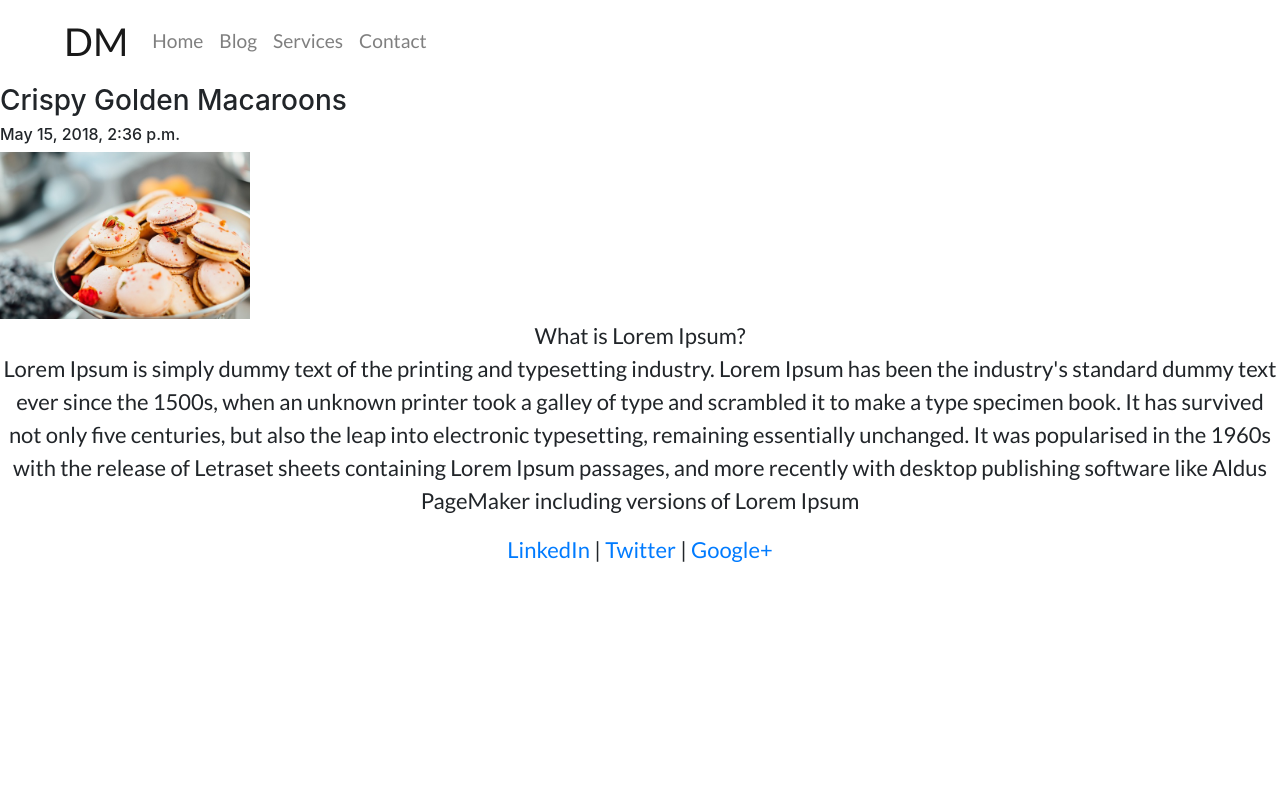
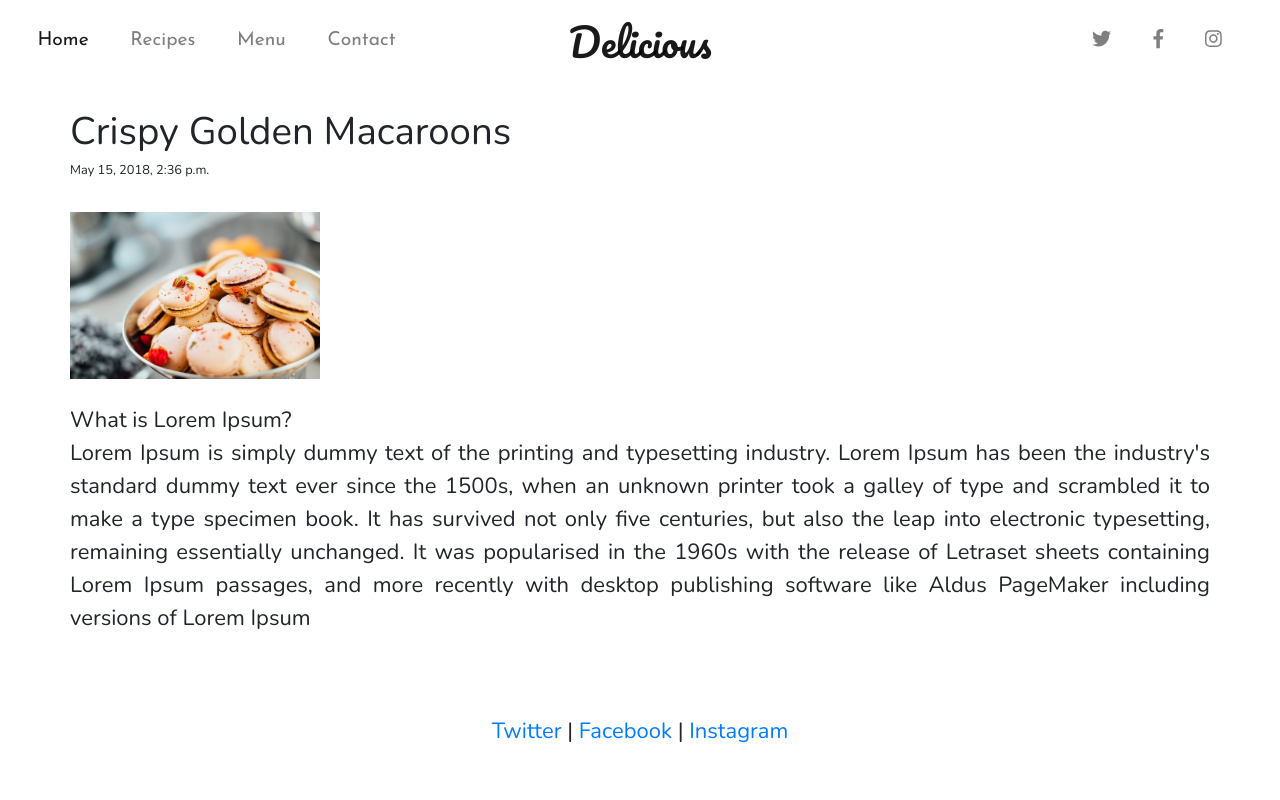
Before and after one commit to dmjfk/mysite, a Django app: page /blog/5 in a window 1280 px wide. Run offline with Django 3.2, Linux system fonts and the light colour scheme; data comes from the database, SQL or seed files in the repository; both versions use the stored data as it was after the commit; some libraries are stand-ins or nearby versions.

Commit message:
modified navigation, blog templates
modified navigation, blog templates

```diff
--- /dev/null
+++ b/blog/static/blog/css/blog-style.css
@@ -0,0 +1,32 @@
+.blogcontent{
+  margin-top: 2vw;
+  margin-bottom: 5vw;
+  text-align: left;
+}
+
+.blog-post-meta{
+  font-size: 1vw;
+  text-align: left;
+  color: #7e7c7d;
+}
+.post-title a{
+  color: BLACK !important;
+}
+
+.blog-article{
+  margin-top: 5vw;
+}
+
+.post-title h1{
+  font-size : 3vw !important;
+}
+.post-date-time{
+  margin-bottom: 2vw;
+}
+.post-date-time h6{
+  font-size: 1vw;
+  text-align: left;
+}
+.post-image{
+  margin-bottom: 2vw;
+}
--- a/blog/templates/blog/blog.html
+++ b/blog/templates/blog/blog.html
@@ -15,7 +15,7 @@
 			{% endif %}
 		</div>
 		<div class="col-sm-8">
-			<h5 class="post-title"><a href="/blog/{{post.id}}"> {{post.title}}</a></h5>
+			<h3 class="post-title"><a href="/blog/{{post.id}}"> {{post.title}}</a></h3>
 			<p class="blog-post-meta">{{ post.date|date:"d-m-Y" }}</p>
 			<p class="text-left">{{ post.body|safe|truncatewords:"25" }}</p>
 		</div>
--- a/blog/templates/blog/post.html
+++ b/blog/templates/blog/post.html
@@ -1,10 +1,21 @@
 {% extends "personal/base.html" %}
 
+
 {% block content %}
-	<h3>{{post.title}}</h3>
-	<h6>{{post.date}}</h6>
+<div class="container blogcontent">
+	<div class="row post-title">
+		<h1>{{post.title}}</h1>
+	</div>
+	<div class="row post-date-time">
+		<h6>{{post.date}}</h6>
+	</div>
+	<div class="row post-image">
 	{% if post.image %}
 	<img src="{{ post.image.url }}" width="250">
 	{% endif %}
+	</div>
+	<div class="row post-body">
 	{{post.body|safe|linebreaks}}
+	</div>
+</div>
 {% endblock %}
--- a/personal/static/personal/css/style.css
+++ b/personal/static/personal/css/style.css
@@ -9,7 +9,7 @@ body{
   background-repeat: no-repeat;
 }
 *{
-  font-family: 'Lato', sans-serif; /*Berlin Sans FB;*/
+  font-family: 'Nunito', sans-serif; /*Berlin Sans FB;*/
   margin: 0;
   padding: 0;
 }
@@ -19,9 +19,18 @@ body{
 }
 .navbar-brand{
   font-size: 3vw !important;
+  font-family: 'Pacifico', cursive;
 }
 .nav-link{
   font-size: 1.5vw !important;
+  font-family: 'Josefin Sans',sans-serif;
+}
+.navbar-nav li{
+  padding-right: 1.5vw;
+  padding-left: .5vw;
+}
+.navbar-toggler-icon{
+  /* background-color: transparent !important; */
 }
 .content{
   margin-top: 50vw;
@@ -32,12 +41,14 @@ h1{
 }
 p{
   font-size: 22px;
-  text-align: center;
+  text-align: justify;
+  /* font-family: 'Montserrat', sans-serif !important; */
 }
 
 .parallax{
   height:30vw;
   width:100vw;
+  margin-top: 5vw;
   background-image: url('/static/personal/img/footer-bg.jpg');
   background-position:center;
   background-repeat: no-repeat;
@@ -53,26 +64,12 @@ textarea{
   width: 52vw;
 }
 
-.blogcontent{
-  margin-top: 2vw;
-  margin-bottom: 5vw;
-  text-align: left;
+.contactus h1{
+  text-align: center;
 }
 
-.blog-post-meta{
-  font-size: 1vw;
-  text-align: left;
-  color: #7e7c7d;
-}
-.post-title a{
-  color: BLACK !important;
-}
-
-.blog-article{
-  margin-top: 5vw;
-}
-.article-img{
-
+footer p{
+text-align: center;
 }
 /* Ghost CSS for debugging */
 /* * {
--- a/personal/templates/personal/base.html
+++ b/personal/templates/personal/base.html
@@ -5,7 +5,7 @@
 <head>
 	<meta charset="utf-8" />
 	<meta name="viewport" content = "width=device-width, initial-scale=1.0">
-	<title>{% block head_title %}Dhanya John{% endblock %}</title>
+	<title>{% block head_title %}Delicious by Dhanya{% endblock %}</title>
 
 	{% include 'personal/head_css.html' %}
 	{% include 'personal/javascript.html' %}
--- a/personal/templates/personal/contact.html
+++ b/personal/templates/personal/contact.html
@@ -1,14 +1,14 @@
 <div class="container">
 	<div class="row mt-5 mb-5">
-	  <div class="col-4">
+	  <div class="contactus col-5">
 			<h1>Contact Us</h1>
 			<p>Lorem Ipsum is simply dummy text of the printing and typesetting industry. Lorem Ipsum has been the industry's standard dummy text ever since the 1500s,</p>
 		</div>
-		<div class="col-8 mt-3">
+		<div class="col-7 mt-3">
 			<input type="text" class="mr-4 py-2 px-3" placeholder="Name"/>
 			<p></p>
 			<input type="text" class="mr-4 py-2 px-3" placeholder="Email"/>
-			<textarea rows="7" placeholder="Message" class="mt-3 py-3 px-3"></textarea>
+			<textarea rows="5" placeholder="Message" class="mt-3 py-3 px-3"></textarea>
 		</div>
 	</div>
 </div>
--- a/personal/templates/personal/footer.html
+++ b/personal/templates/personal/footer.html
@@ -1,5 +1,5 @@
 <footer>
   <div class="container-fluid">
-    <p><a href="#" target="blank">LinkedIn</a> | <a href="#" target="blank">Twitter</a> | <a href="#" target="blank">Google+</a></p>
+    <p><a href="" target="blank">Twitter</a> | <a href="" target="blank">Facebook</a> | <a href="" target="blank">Instagram</a></p>
   </div>
 </footer>
--- a/personal/templates/personal/head_css.html
+++ b/personal/templates/personal/head_css.html
@@ -1,4 +1,5 @@
 {% load staticfiles %}
 <link rel="stylesheet" href="{% static 'personal/css/bootstrap.min.css' %}" type = "text/css"/>
 <link rel="stylesheet" href="{% static 'personal/css/style.css' %}" type = "text/css"/>
-<link rel="stylesheet" type="text/css" href="http://fonts.googleapis.com/css?family=Arvo|Lato">
+<link rel="stylesheet" href="{% static 'blog/css/blog-style.css' %}" type = "text/css"/>
+<link rel="stylesheet" type="text/css" href="http://fonts.googleapis.com/css?family=Nunito|Open+Sans|Pacifico|Josefin+Sans">
--- a/personal/templates/personal/home.html
+++ b/personal/templates/personal/home.html
@@ -23,7 +23,7 @@
   <h1>Our Features</h1>
 </div>
 
-<div class="container text-center pt-4">
+<div class="container text-center">
   <div class="row">
     <div class="col-4">
       <i class="fas fa-bars fa-7x"></i>
--- a/personal/templates/personal/navbar.html
+++ b/personal/templates/personal/navbar.html
@@ -1,23 +1,31 @@
-<nav class="navbar navbar-expand-lg navbar-light">
-  <a class="navbar-brand pl-5" href="/">DM</a>
-  <button class="navbar-toggler" type="button" data-toggle="collapse" data-target="#navbarSupportedContent" aria-controls="navbarSupportedContent" aria-expanded="false" aria-label="Toggle navigation">
+<nav class="navbar navbar-light navbar-expand-md justify-content-between">
+    <div class="container-fluid">
+        <button class="navbar-toggler" type="button" data-toggle="collapse" data-target=".dual-nav">
             <span class="navbar-toggler-icon"></span>
         </button>
-
-  <div class="collapse navbar-collapse" id="navbarSupportedContent">
-    <ul class="navbar-nav mr-auto">
-      <li class="nav-item">
-        <a class="nav-link" href="/">Home</a>
+        <div class="navbar-collapse collapse dual-nav w-50 order-1 order-md-0">
+            <ul class="navbar-nav">
+                <li class="nav-item active">
+                    <a class="nav-link pl-0" href="/">Home <span class="sr-only">Home</span></a>
                 </li>
                 <li class="nav-item">
-        <a class="nav-link" href="/blog/">Blog</a>
+                    <a class="nav-link" href="/blog/">Recipes</a>
                 </li>
                 <li class="nav-item">
-        <a class="nav-link" href="/services/">Services</a>
+                    <a class="nav-link" href="/services/">Menu</a>
                 </li>
                 <li class="nav-item">
                     <a class="nav-link" href="/contact/">Contact</a>
                 </li>
             </ul>
         </div>
+        <a href="/" class="navbar-brand mx-auto d-block text-center order-0 order-md-1 w-25">Delicious</a>
+        <div class="navbar-collapse collapse dual-nav w-50 order-2">
+            <ul class="nav navbar-nav ml-auto">
+                <li class="nav-item"><a class="nav-link" href=""><i class="fab fa-twitter"></i></a></li>
+                <li class="nav-item"><a class="nav-link" href=""><i class="fab fa-facebook-f"></i></a></li>
+                <li class="nav-item"><a class="nav-link" href=""><i class="fab fa-instagram"></i></a></li>
+            </ul>
+        </div>
+    </div>
 </nav>
```
Also changed, not shown: db.sqlite3. Lines whose indentation alone changed are shown as unchanged.
